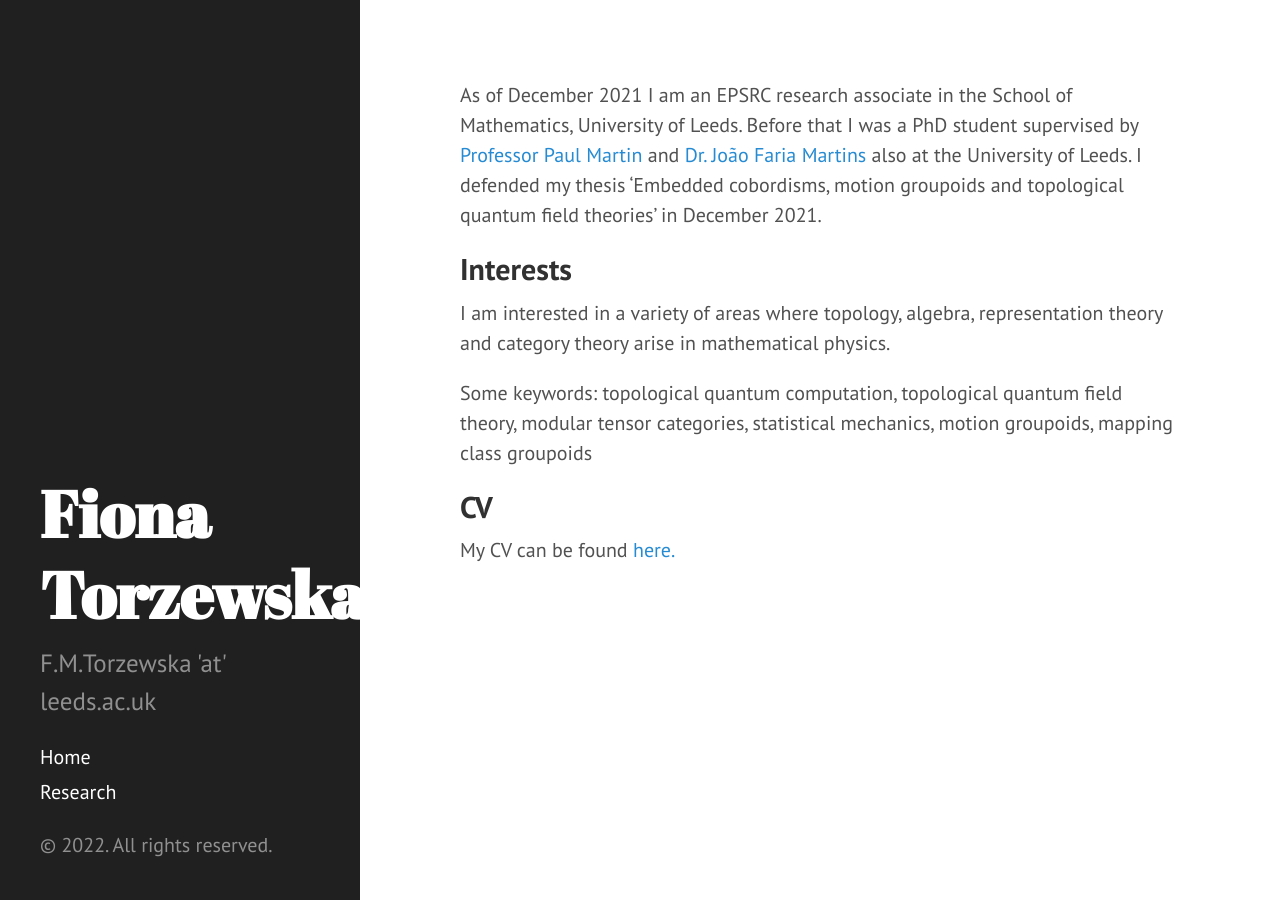
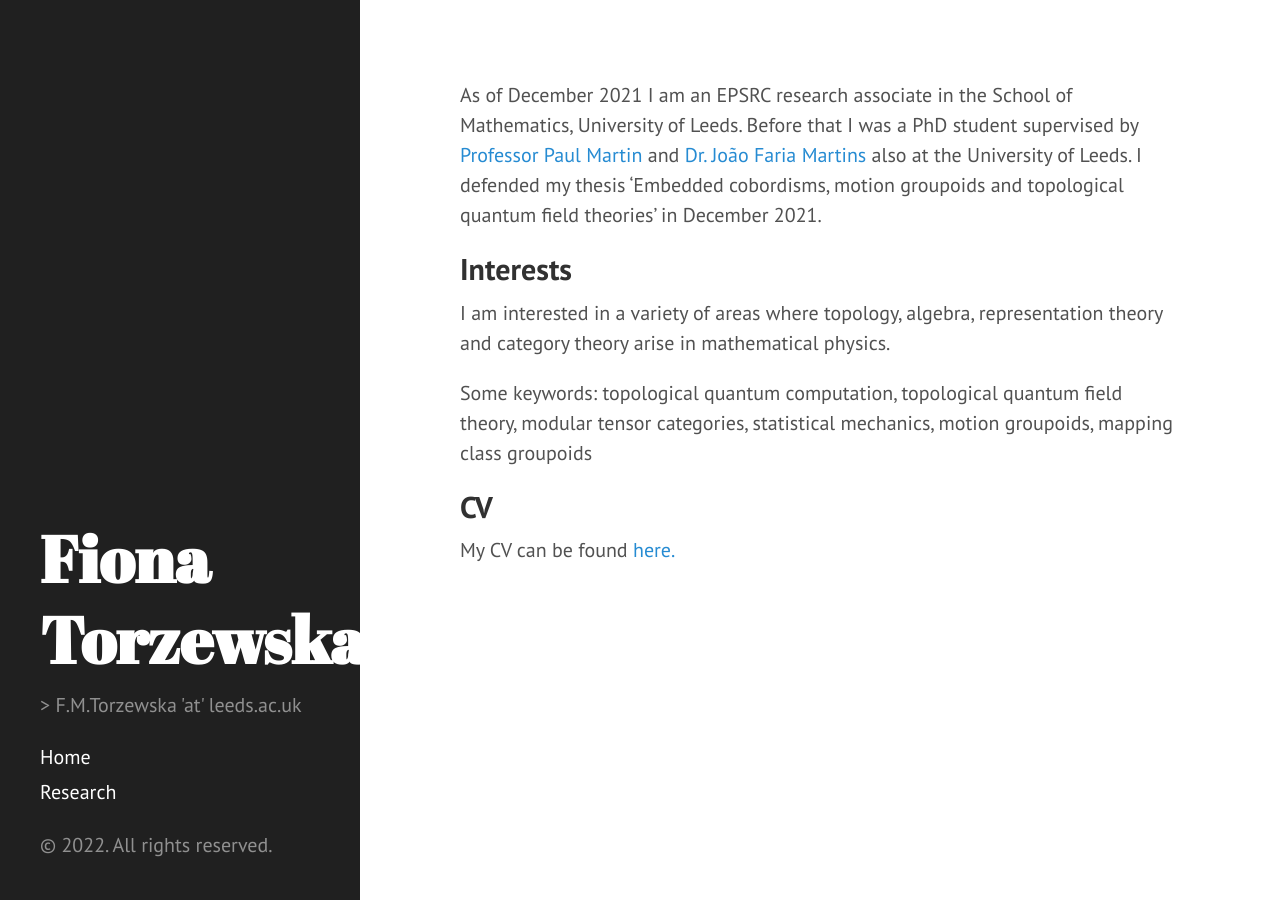
Before and after one commit to fionatorzewska/fionatorzewska.github.io, a Jekyll site: the page built from index.md, in a window 1280 px wide. Built offline with Jekyll 4.4.1, drawn with Linux system fonts in a browser that asks for light colours; Markdown is read by kramdown in place of the engine named in the settings; the list of posts is cut into pages by our own code.

Commit message:
Update sidebar.html

```diff
--- a/_includes/sidebar.html
+++ b/_includes/sidebar.html
@@ -6,7 +6,7 @@
           {{ site.title }}
         </a>
       </h1>
-      <p class="lead"> F.M.Torzewska 'at' leeds.ac.uk </p>
+      <p <!---class="lead"---> > F.M.Torzewska 'at' leeds.ac.uk </p>
     </div>
 
     <nav class="sidebar-nav">
```
